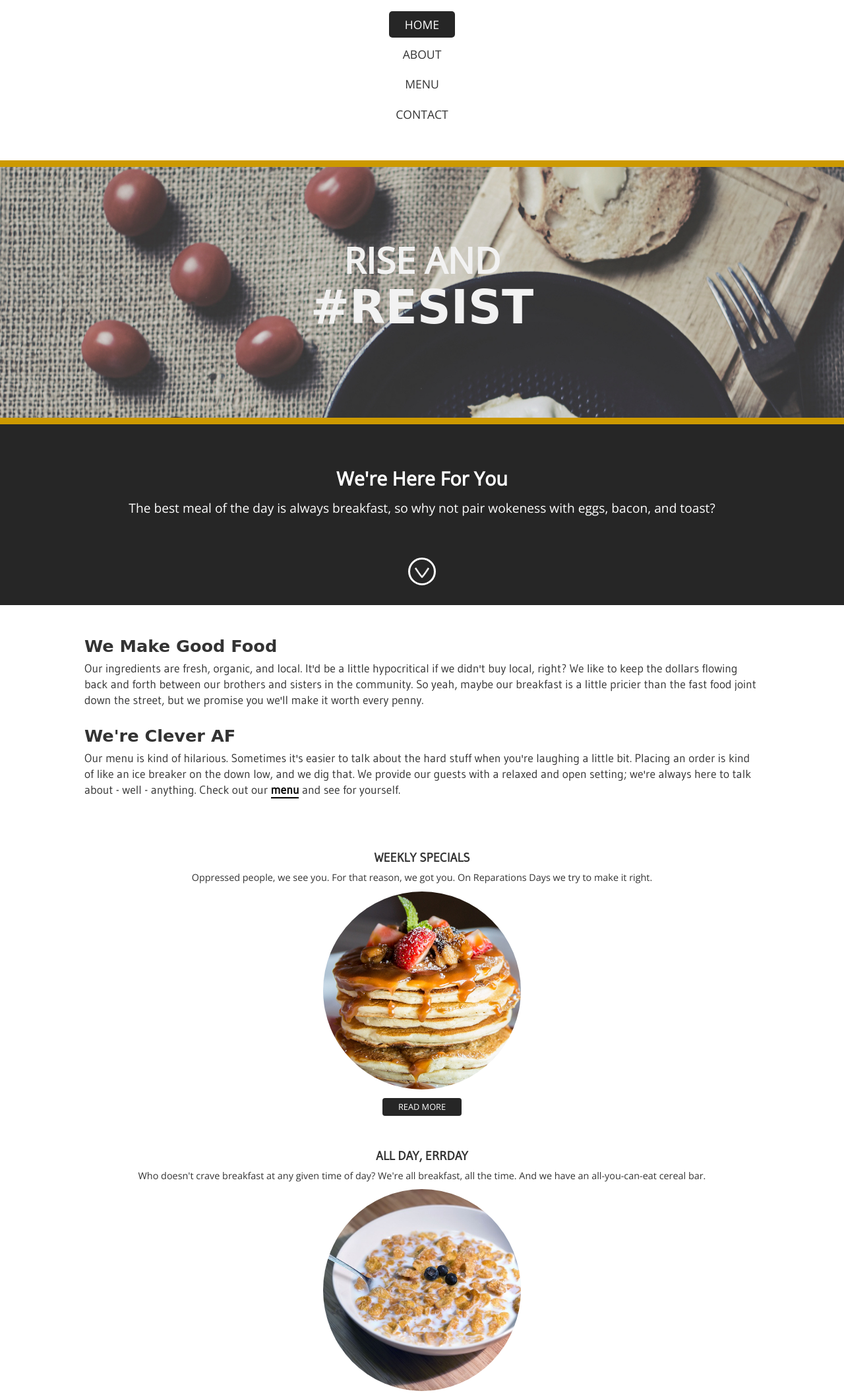
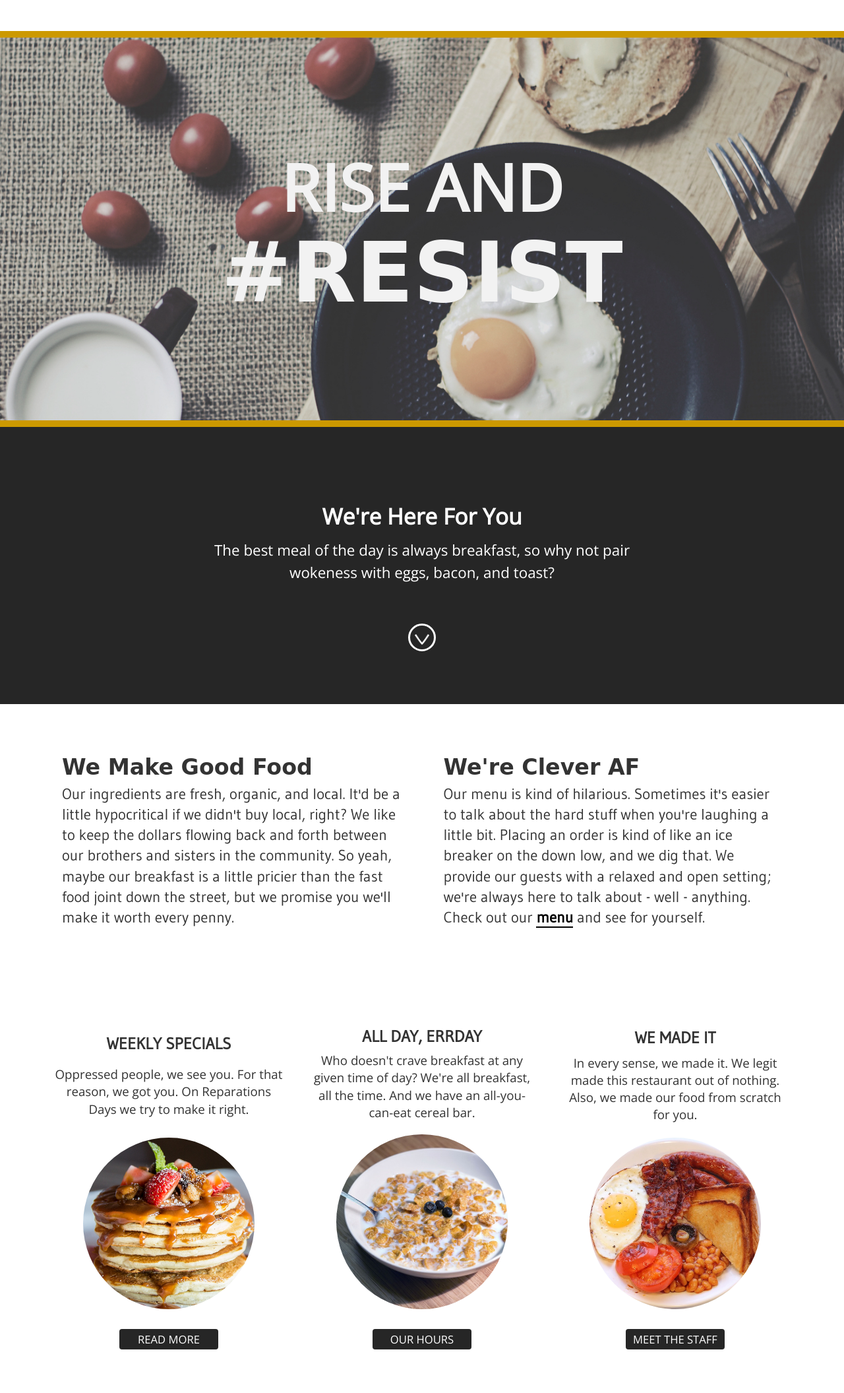
Before and after one commit to oorr90/oorr90.github.io, a plain HTML site: page index.html in a window 1280 px wide. Shown: the part 511-2622 px from the top of the page at 66% size. Drawn offline with nearby package versions, Linux system fonts and the light colour scheme; a web font is replaced by a local one.

Commit message:
Removed Responsive
Removed responsive stylesheet

```diff
--- a/css/style.css
+++ b/css/style.css
@@ -427,3 +427,240 @@ footer {
 #copy {
     margin-top: 20px;
 }
+
+
+
+
+
+
+/******************************
+
+MEDIA QUERY #1
+
+*******************************/
+
+
+@media screen and (min-width: 550px) {
+
+    /*********** NAVIGATION *********/
+    nav {
+        display: flex;
+        justify-content: space-between;
+        width: 90%;
+    }
+
+    nav div {
+        padding: 6px;
+    }
+
+    /********** MAIN: TAGLINE ********/
+    #main_tagline {
+        font-size: 1.4em;
+    }
+
+    /********** ABOUT: TAGLINE ********/
+    #about_tagline {
+        font-size: 1.4em;
+    }
+
+    /********** MENU: TAGLINE ********/
+    #menu_tagline {
+        font-size: 1.4em;
+    }
+
+    /********** MAIN: TEXT COLUMNS ********/
+    #intro_columns {
+        display: flex;
+        justify-content: space-between;
+        width: 90%;
+    }
+
+    .column {
+        padding: 0 14px;
+    }
+
+    /********** MAIN: ABOUT US ********/
+
+    #about_columns {
+        display: flex;
+        flex-wrap: wrap;
+        justify-content: space-between;
+        width: 90%;
+    }
+
+    .about_column {
+        width: 46%;
+    }
+
+     /********** MAIN: MENU AND SPECIALS ********/
+
+    #menu {
+        font-size: 1em;
+    }
+
+    tr:hover {
+        background-color: #cc9900;
+        color: #fff;
+    }
+
+    #specials {
+        font-size: 1em;
+    }
+
+    #specials ul li {
+        margin-top: 30px;
+    }
+
+
+     /********** MAIN: CONTACT ********/
+
+    #contact_columns {
+        display: flex;
+        flex-wrap: wrap;
+        justify-content: space-between;
+        width: 90%;
+    }
+
+    .contact_column {
+        width: 48%;
+    }
+
+
+    /********** MAIN: HIGHLIGHTS ********/
+    .highlight_item {
+        width: 80%;
+        margin-right: auto;
+        margin-left: auto;
+    }
+
+}
+
+
+/******************************
+
+MEDIA QUERY #2
+
+*******************************/
+
+
+@media screen and (min-width: 900px) {
+    /********** HEADER WRAPPER ********/
+    #header_wrapper {
+        display: flex;
+        align-items: center;
+        justify-content: space-between;
+        padding: 10px;
+    }
+
+    #logo_header {
+        width: 100%;
+    }
+
+    /********** HEADER NAV ********/
+    nav {
+        display: flex;
+        align-content: space-around;
+        width: 70%;
+        margin: 0 10px;
+        align-self: flex-end;
+        padding-bottom: 100px;
+        padding-right: 40px;
+    }
+
+    /********** MAIN: TAGLINE ********/
+
+    #main_tagline {
+        height: 600px;
+        font-size: 1.8em;
+    }
+
+    #main_tagline h1 {
+        margin-top: 160px;
+    }
+
+     /********** ABOUT: TAGLINE ********/
+
+    #about_tagline, #menu_tagline, #contact_tagline {
+        height: 600px;
+        font-size: 1.8em;
+    }
+
+    #about_tagline h1, #menu_tagline h1, #contact_tagline h1 {
+        margin-top: 160px;
+    }
+
+
+
+    /********** MAIN: INTRO ********/
+
+    #intro {
+        font-size: 1.4em;
+        padding: 80px 0;
+    }
+
+    #intro p {
+        width: 50%;
+        margin-left: auto;
+        margin-right: auto;
+    }
+
+    #intro div {
+        padding-top: 4px;
+    }
+
+    /********** MAIN: TEXT COLUMNS ********/
+
+    #intro_columns {
+        font-size: 1.3em;
+    }
+
+    .column {
+        padding: 0 30px;
+    }
+
+    /********** MAIN: ABOUT US ********/
+
+    .about_column {
+        width: 30%;
+    }
+
+
+    /********** MAIN: HIGHLIGHTS ********/
+    #highlights {
+        display: flex;
+        justify-content: space-between;
+        align-content: stretch;
+        margin-top: 100px;
+        margin-bottom: 120px;
+        width: 90%;
+        font-size: 1.3em;
+    }
+
+    .highlight_item h3, .highlight_item p, .highlight_item img {
+        margin: auto;
+    }
+
+    .highlight_item h3 {
+        margin-bottom: 10px;
+    }
+
+    .highlight_item img {
+        margin-top: 20px;
+        margin-bottom: 30px;
+        width: 90%;
+        max-width: 260px;
+    }
+
+    .highlight_item {
+        width: 30%;
+        display: flex;
+        flex-wrap: wrap;
+        flex-direction: column;
+        align-items: center;
+    }
+
+    .highlight_button {
+        align-self: flex-end;
+        width: 150px;
+    }
+}
--- a/index.html
+++ b/index.html
@@ -9,7 +9,6 @@
     <link rel="stylesheet" type="text/css" href="css/normalize.css">
    <link href="https://fonts.googleapis.com/css?family=Gudea|Kranky|Open+Sans" rel="stylesheet">
     <link rel="stylesheet" type="text/css" href="css/style.css">
-    <link rel="stylesheet" type="text/css" href="css/responsive.css">
 </head>
 <body>
     <header>
```
Also changed, not shown: about.html (+0 -1 lines), contact.html (+0 -1 lines), menu.html (+0 -1 lines).
